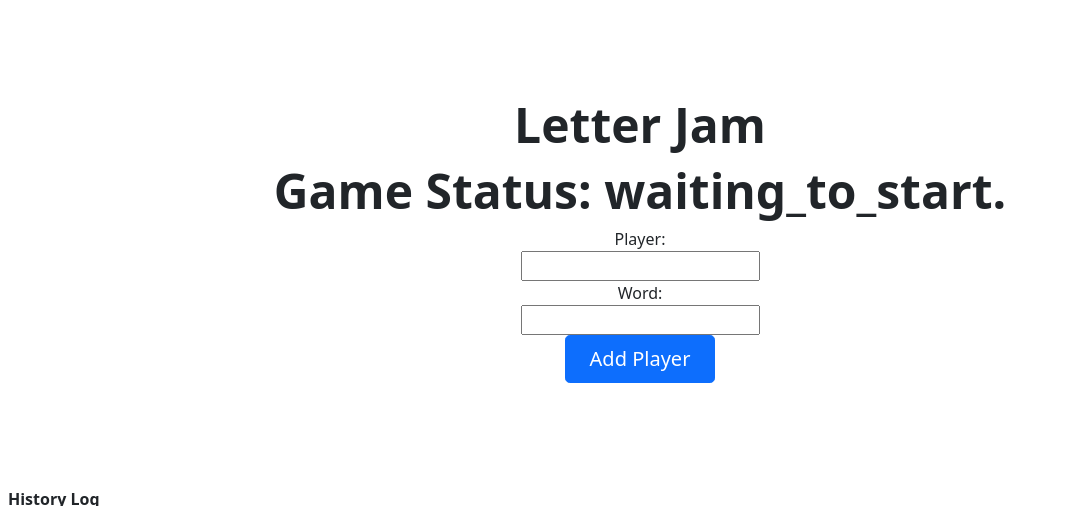
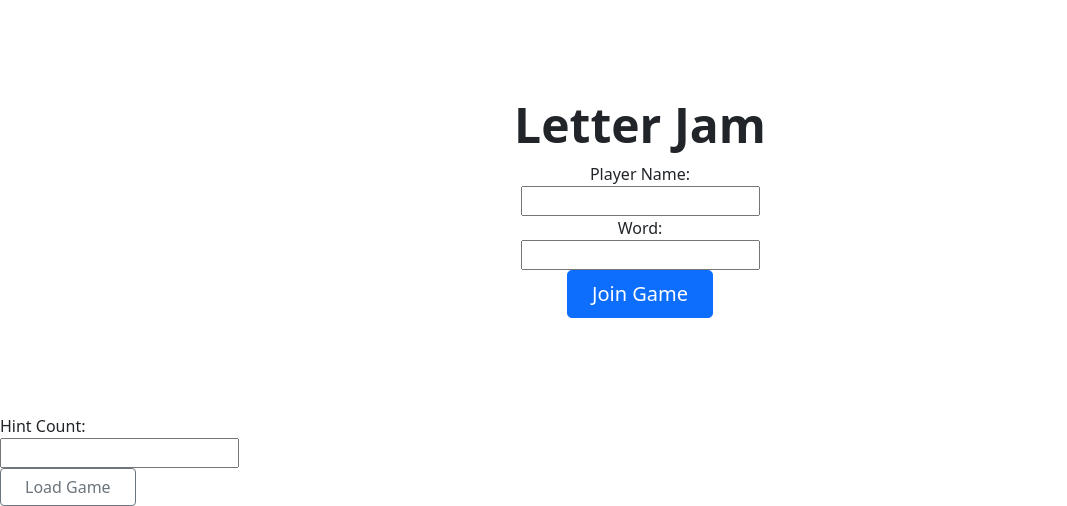
Before and after one commit to arnehuang/letterjam, a Flask app: page / in a window 1280 px wide. Shown: the part 56-562 px from the top of the page, without its empty margins (0-1067 px from the left). Run offline with Flask 2, Linux system fonts and the light colour scheme; lists and menus that the app fills with data are empty.

Commit message:
refactor + persist + confirmations

```diff
--- a/app/letterjam/__init__.py
+++ b/app/letterjam/__init__.py
@@ -16,13 +16,13 @@
     logger.info("Successfully assigned word guessers")
 
 
-def generate_table_info(words, players, player, status):
+def generate_table_info(state, player):
+    words, players, status = state.words, state.players, state.status
     table_info = list()
-    table_info.append(players)  # First row is players
+    table_info.append([a_player.name for a_player in players])  # First row is player names
     if status == GameStatus.waiting_to_start:
         return table_info
     word_length = max([len(a_word.scrambled) for a_word in words])
-    logger.error(f"Word length is now {word_length}")
     # Assume words are in same order as players
     words_reordered_by_guessers = []
     for a_player in players:
--- a/app/letterjam/routes.py
+++ b/app/letterjam/routes.py
@@ -2,133 +2,124 @@
 from . import letterjam
 from .word import Word
 from .game_status import GameStatus
+from .player import Player
+# from .hint_token import HintTokens TODO: refactor to hint tokens?
+from .state import State
 
 logger = current_app.logger
 
-state = {
-    'players': [],
-    'words': [],
-    'history_log': [],
-    'status': GameStatus.waiting_to_start,
-    'hint_count': 1
-}
+state = State(players=[],
+              words=[],
+              history_log=[],
+              status=GameStatus.waiting_to_start,
+              hint_tokens=None)
 
 
 @letterjam.route('/')
 def index():
     global state
-    history_log = state.get('history_log')
-    status = state.get('status')
-    players = state.get('players')
-    words = state.get('words')
-    hint_count = state.get('hint_count')
-    return render_template('index.html', history_log=history_log, status=status, players=players)
+    return render_template('index.html',
+                           history_log=state.history_log,
+                           status=state.status,
+                           players=state.players)
 
 
 @letterjam.route('/add_player', methods=['POST'])
 # Adding requires /add_player?word=X&player=Y
 def add_player():
-    players_word = request.form.get('word')
-    player = request.form.get('player').lower()
-    logger.info(f"Adding word {players_word}, for player {player}")
-    word_length = 0
+    try:
+        player = Player(request.form.get('player'))
+        word_to_add = Word(request.form.get('word'), player)
+        player.word = word_to_add
+    except Exception as e:
+        flash(str(e))
+        logger.error(e)
+        return redirect(url_for('letterjam.index'))
+    logger.info(f"REMOVE ME Adding word {word_to_add}, for player {player}")
+
+    current_word_length = 0
     global state
-    history_log = state.get('history_log')
-    status = state.get('status')
-    players = state.get('players')
-    words = state.get('words')
-    hint_count = state.get('hint_count')
-    if status != GameStatus.waiting_to_start:
-        logger.error(f"Cannot add player, Game status is {status.name}")
-        flash(f"Cannot add player, Game status is {status.name}")
+    if state.status != GameStatus.waiting_to_start:
+        logger.error(f"Cannot add player, Game status is {state.status.name}")
+        flash(f"Cannot add player, Game status is {state.status.name}")
         return redirect(url_for('letterjam.index'))
-    for a_word in words:
-        word_length = len(a_word.word)
+    for a_word in state.words:
+        current_word_length = len(a_word.word)
         break
-    if word_length != 0 and word_length != len(players_word):
-        flash(f"Sorry, the current word length is {word_length}. Your word was not added. ")
+    if current_word_length != 0 and current_word_length != len(word_to_add.word):
+        flash(f"Sorry, the current word length is {current_word_length}. Your word was not added. ")
         return redirect(url_for('letterjam.index'))
-    words.append(Word(players_word, player))
-    players.append(player)
-    history_log.append(f'Player {player} Joined')
-    return redirect(url_for('letterjam.current_status', player=player))
+    state.players.append(player)
+    state.words.append(word_to_add)
+    state.history_log.append(f'Player {player.name} Joined')
+    return redirect(url_for('letterjam.current_status', player_name=player.name))
 
 
-@letterjam.route('/current_status/<player>')
-def current_status(player):
+@letterjam.route('/current_status/<player_name>')
+def current_status(player_name):
     global state
-    history_log = state.get('history_log')
-    status = state.get('status')
-    players = state.get('players')
-    words = state.get('words')
-    hint_count = state.get('hint_count')
+    player = list(filter(lambda player: player.name == player_name, state.players))[0]
     from . import generate_table_info
-    table_info = generate_table_info(words, players, player, status)
+    table_info = generate_table_info(state, player)
     return render_template('current_status.html',
                            table_info=table_info,
-                           history_log=history_log,
+                           history_log=state.history_log,
                            player=player,
-                           status=status
+                           status=state.status
                            )
 
 
-@letterjam.route('/start_game/<player>', methods=['POST'])
-def _start_game(player):
+@letterjam.route('/start_game/<player_name>', methods=['POST'])
+def _start_game(player_name):
     global state
-    history_log = state.get('history_log')
-    status = state.get('status')
-    players = state.get('players')
-    words = state.get('words')
-    hint_count = state.get('hint_count')
-    if status == GameStatus.waiting_to_start:
+    if state.status == GameStatus.waiting_to_start:
         from . import start_game
-        start_game(words, players)
-        history_log.append(f"Game started with players: {players}")
-        state['status'] = GameStatus.in_progress
+        start_game(state.words, state.players)
+        state.history_log.append(f"Game started with players: {state.players}")
+        state.status = GameStatus.in_progress
     # Otherwise, don't attempt to start the game. Just directly go to your player's current status
-    return redirect(url_for('letterjam.current_status', player=player))
+    return redirect(url_for('letterjam.current_status', player_name=player_name))
 
 
-@letterjam.route('/advance/<player>', methods=['POST'])
-def advance(player):
+@letterjam.route('/advance/<player_name>', methods=['POST'])
+def advance(player_name):
     global state
-    history_log = state.get('history_log')
-    status = state.get('status')
-    players = state.get('players')
-    words = state.get('words')
-    hint_count = state.get('hint_count')
-    for word in words:
+    player = list(filter(lambda player: player.name == player_name, state.players))[0]
+    for word in state.words:
         if word.guesser == player:
             word.advance()
-            history_log.append(f"{player} advanced")
-    return redirect(url_for('letterjam.current_status', player=player))
+            state.history_log.append(f"{player} advanced")
+    return redirect(url_for('letterjam.current_status', player_name=player.name))
 
 
-@letterjam.route('/hint/<player>', methods=['POST'])
+@letterjam.route('/hint/<player_name>', methods=['POST'])
 # Takes ?player=X&hint=Y
-def hint(player):
+def hint(player_name):
     global state
-    history_log = state.get('history_log')
-    status = state.get('status')
-    players = state.get('players')
-    words = state.get('words')
-    hint_count = state.get('hint_count')
     hint = request.form.get('hint')
-    history_log.append(f"Hint number {hint_count}: {player} says: {hint}.")
-    state['hint_count'] += 1
+    state.hint_count += 1
+    state.history_log.append(f"Hint number {state.hint_count}: {player_name} says: {hint}.")
+    state.save()
     # TODO: refresh everyones page - callback in the html to listen for refresh
-    return redirect(url_for('letterjam.current_status', player=player))
+    return redirect(url_for('letterjam.current_status', player_name=player_name))
 
 
 @letterjam.route('/reset')
 def reset():
     global state
-    state = {
-        'players': [],
-        'words': [],
-        'history_log': [],
-        'status': GameStatus.waiting_to_start,
-        'hint_count': 1
-    }
+    state = State(players=[],
+                  words=[],
+                  history_log=[],
+                  status=GameStatus.waiting_to_start,
+                  hint_tokens=None)
     logger.warning("RESET!")
     return redirect(url_for('letterjam.index'))
+
+
+@letterjam.route('/load', methods=['POST'])
+# Takes ?hint_count=xxx
+def load():
+    hint_count = request.form.get('hint_count')
+    global state
+    state = state.load(hint_count)
+    return redirect(url_for('letterjam.index'))
--- /dev/null
+++ b/app/letterjam/state.py
@@ -0,0 +1,49 @@
+import pickle
+from pathlib import Path
+
+
+class State:
+    DIR_NAME = Path(__file__).absolute().parent
+
+    def __init__(self, players, words, history_log, status, hint_tokens, hint_count=0):
+        self._players = players
+        self._words = words
+        self._history_log = history_log
+        self._status = status
+        self._hint_tokens = hint_tokens
+        self.hint_count = hint_count  # todo - decprecate in favour of hint objects?
+
+    @property
+    def players(self):
+        return self._players
+
+    @property
+    def words(self):
+        return self._words
+
+    @property
+    def history_log(self):
+        return self._history_log
+
+    @property
+    def status(self):
+        return self._status
+
+    @property
+    def hint_tokens(self):
+        return self._hint_tokens
+
+    @status.setter
+    def status(self, value):
+        self._status = value
+
+    def hint_count(self):
+        return len(self.hint_tokens.tokens_taken())
+
+    def save(self):
+        SAVE_PATH = (State.DIR_NAME).joinpath(str(self.hint_count))
+        pickle.dump(self, open(SAVE_PATH, 'wb'))
+
+    @staticmethod
+    def load(version):
+        return pickle.load(open((State.DIR_NAME).joinpath(version), 'rb'))
--- a/app/letterjam/templates/base.html
+++ b/app/letterjam/templates/base.html
@@ -50,7 +50,7 @@
 
     <div>
         <button type="button" class="btn btn-outline-secondary btn-lg px-4"
-                onclick="location.href='{{ url_for('letterjam.reset') }}';">Reset Game
+                onclick="if (confirm('Reset the Game?')){location.href='{{ url_for('letterjam.reset') }}';}">Reset Game
         </button>
     </div>
 
--- a/app/letterjam/templates/index.html
+++ b/app/letterjam/templates/index.html
@@ -5,7 +5,8 @@
 {% if status.name == 'in_progress' %}
 {% for a_player in players%}
 <li class="nav-item">
-    <a class="nav-link active" href="{{ url_for('letterjam.current_status', player=a_player)}}">{{a_player}}'s Board</a>
+    <a class="nav-link active" href="{{ url_for('letterjam.current_status', player_name=a_player.name)}}">{{a_player.name}}'s
+        Board</a>
 </li>
 {%endfor%}
 {% endif %}
@@ -13,18 +14,26 @@
 
 {% block content %}
 <div class="px-4 py-5 my-5 text-center">
+    {% if status.name == 'in_progress' %}
+    <h2 class="display-5 fw-bold"> Game Status: {{status.name}}. </h2>
+    {% else %}
     <h1 class="display-5 fw-bold">Letter Jam</h1>
-    <h2 class="display-5 fw-bold"> Game Status: {{status.name}}. </h2>
     <div class="col-lg-6 mx-auto">
         <div class="d-grid gap-2 d-sm-flex justify-content-sm-center">
             <form method="POST" action="{{ url_for('letterjam.add_player') }}">
-                <label for="player">Player:</label><br>
+                <label for="player">Player Name:</label><br>
                 <input type="text" id="player" name="player"><br>
                 <label for="word">Word:</label><br>
                 <input type="text" id="word" name="word"> <br>
-                <button type="submit" class="btn btn-primary btn-lg px-4 gap-3">Add Player</button>
+                <button type="submit" class="btn btn-primary btn-lg px-4 gap-3">Join Game</button>
             </form>
         </div>
     </div>
+    {% endif %}
 </div>
+<form method="POST" action="{{ url_for('letterjam.load') }}">
+    <label for="hint_count">Hint Count:</label><br>
+    <input type="text" id="hint_count" name="hint_count"><br>
+    <button type="submit" class="btn btn-outline-secondary px-4">Load Game</button>
+</form>
 {% endblock %}
```
Also changed, not shown: app/letterjam/hint_token.py (added, +105 -0 lines), app/letterjam/player.py (added, +19 -0 lines), app/letterjam/templates/current_status.html (+8 -8 lines), app/letterjam/word.py (+6 -5 lines).
